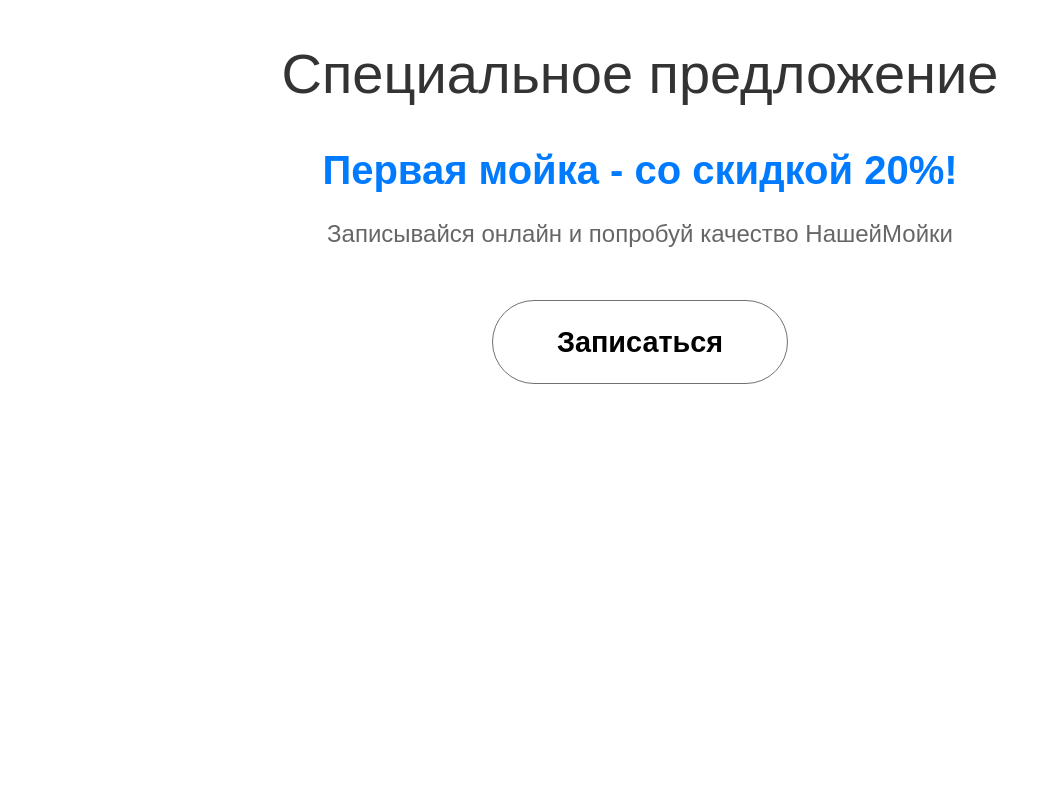
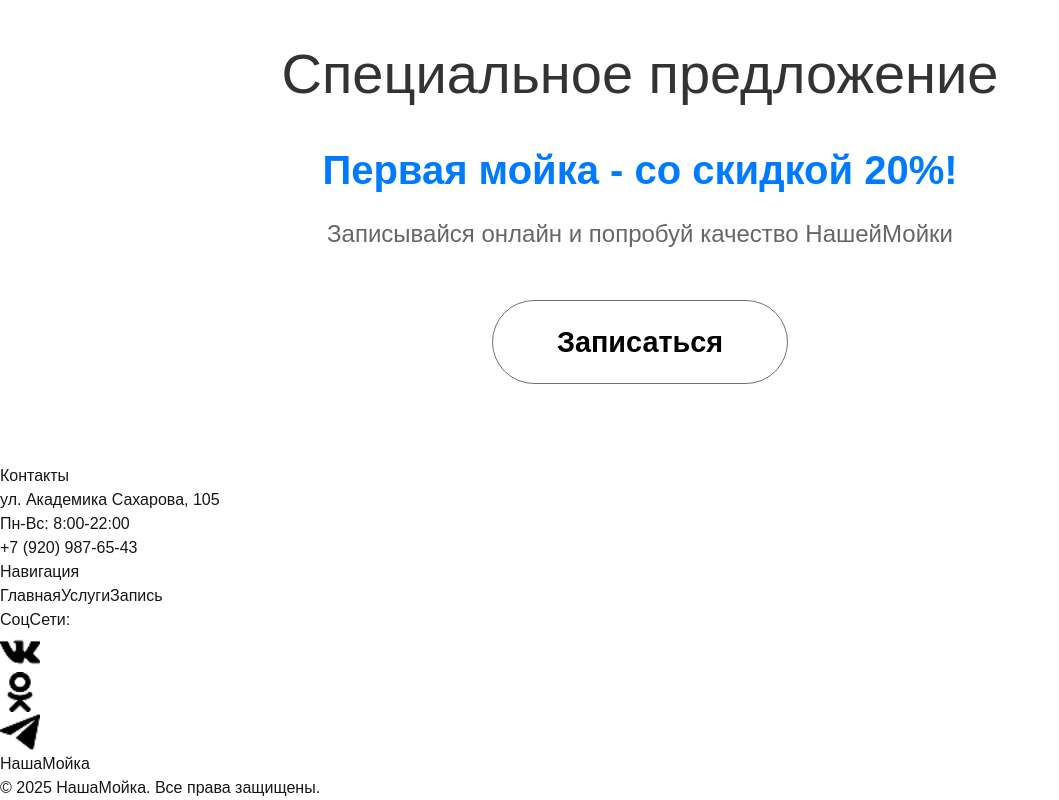
Before and after one commit to Alex135135/carwash, a Next.js app: page / in a window 1280 px wide. Shown: the part 1736-2536 px from the top of the page, without its empty margins (0-1059 px from the left). Before the commit the page ends 2200 px from the top, so only its background shows below. Built offline with nearby package versions, Linux system fonts and the light colour scheme.

Commit message:
added footer

```diff
--- a/src/app/page.tsx
+++ b/src/app/page.tsx
@@ -3,6 +3,7 @@ import { WhyUs } from '../components/WhyUs/WhyUs'
 import { Welcome } from '../components/Welcome/Welcome'
 import { SpecialOffer } from '../components/SpecialOffer/SpecialOffer'
 import { cardInfoWhyUs } from "../data/data"
+import { Footer } from '../components/Footer/Footer'
 //export default function Home() {
 
 export default function Home() {
@@ -14,6 +15,7 @@ export default function Home() {
         texts={cardInfoWhyUs}
       />
       <SpecialOffer />
+      <Footer />
 
     </div>
   )
--- /dev/null
+++ b/src/components/Footer/Footer.tsx
@@ -0,0 +1,82 @@
+import s from "../Footer/Footer.module.scss"
+import Link from "next/link"
+import Image from "next/image"
+
+export function Footer() {
+    return (
+        <footer className={s.footer}>
+            <div className={s.footer__top}>
+                <article className={s.footer__section}>
+                    <h3 className={s.section__title}>Контакты</h3>
+                    <p className={s.section__text}> ул. Академика Сахарова, 105</p>
+                    <p className={s.section__text}> Пн-Вс: 8:00-22:00</p>
+                    <p className={s.section__text}>+7 (920) 987-65-43</p>
+                </article>
+
+                <article className={s.footer__secton}>
+                    <h3 className={s.section__title}>Навигация</h3>
+                    <Link href={"/"} className={s.section__link}>Главная</Link>
+                    <Link href={"/services"} className={s.section__link}>Услуги</Link>
+                    <Link href={"/booking"} className={s.section__link}>Запись</Link>
+                </article>
+
+                <article className={s.footer__section}>
+                    <h3 className={s.section__title}>СоцСети:</h3>
+                    <div className={s.socials}>
+                        <a href="#" className={s.social__link}>
+                            <div className={s.icon_container}>
+                                <Image
+                                    src="/vk.png"
+                                    alt="Vkontakte"
+                                    width={40}
+                                    height={40}
+                                    className={s.social__icon}
+                                />
+                            </div>
+                        </a>
+                        <a href="#" className={s.social__link}>
+                            <div className={s.icon_container}>
+                                <Image
+                                    src="/odnoklassniki.png"
+                                    alt="odnoklassniki"
+                                    width={40}
+                                    height={40}
+                                    className={s.social__icon}
+                                />
+                            </div>
+                        </a>
+                        <a href="#" className={s.social__link}>
+                            <div className={s.icon_container}>
+                                <Image
+                                    src="/telegram.png"
+                                    alt="telegram"
+                                    width={40}
+                                    height={40}
+                                    className={s.social__icon}
+                                />
+                            </div>
+                        </a>
+                    </div>
+                </article>
+            </div>
+
+            <div className={s.footer__divider}></div>
+
+            <div className={s.footer__bottom}>
+                <Link href={'/'} className={s.footer__logo}>
+                    <div className={s.logoContainer}>
+                        <Image
+                            src="/Logo.png"
+                            alt="AquaShine Logo"
+                            fill
+                            className={s.logo}
+                        />
+                    </div>
+                    <span className={s.logolink__span}>НашаМойка</span>
+                </Link>
+                <p className={s.copyright}>© 2025 НашаМойка. Все права защищены.</p>
+
+            </div>
+        </footer>
+    )
+}
```
Also changed, not shown: src/components/Footer/Footer.module.scss (added).
